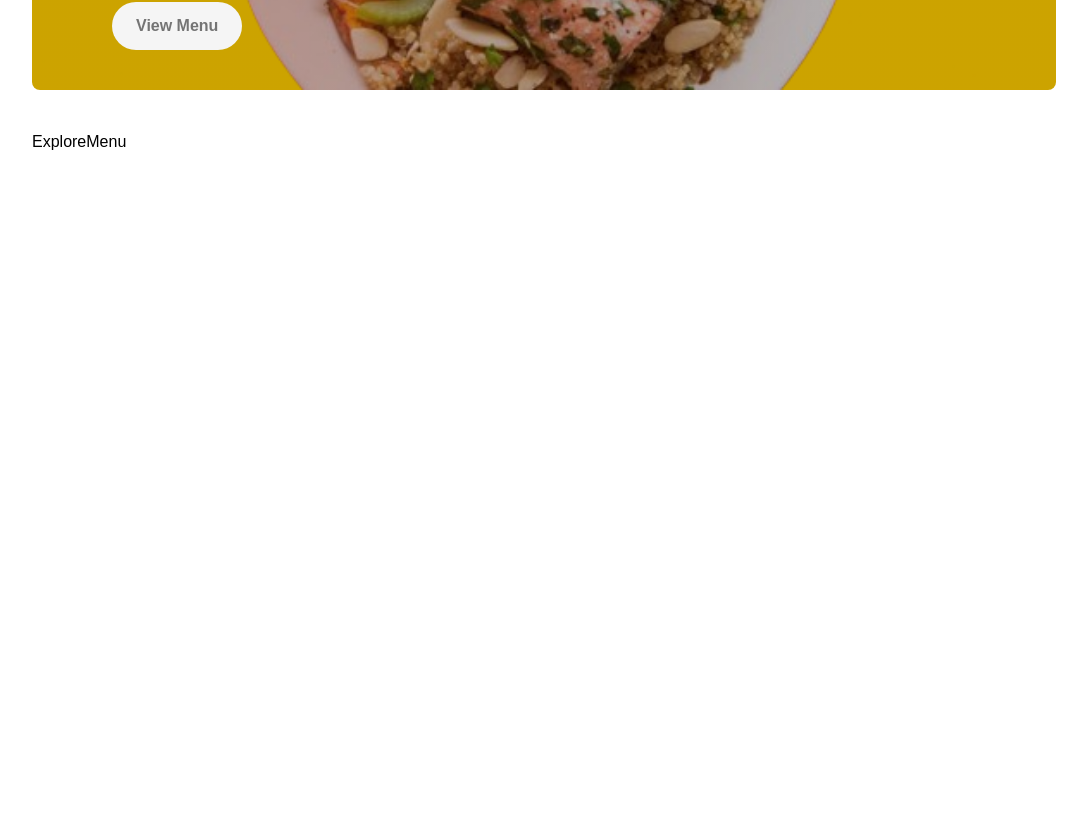
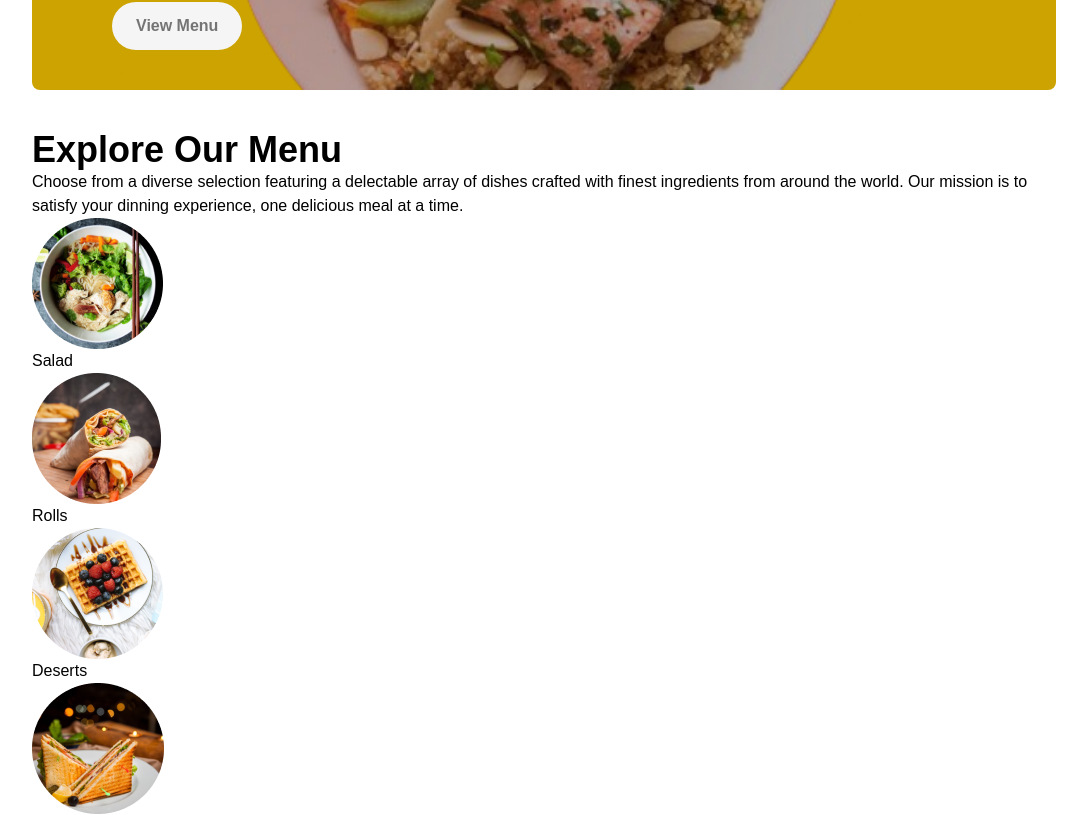
Before and after one commit to mulbahoplanojames/Juba_Spice_House_Web_App, a React (Vite) app in the folder FrontEnd/: page / in a window 1280 px wide. Shown: the part 580-1395 px from the top of the page, without its empty margins (96-1183 px from the left). Before the commit the page ends 800 px from the top, so only its background shows below. Built offline with nearby package versions, Linux system fonts and the light colour scheme; the HTML template or start-up script is replaced by a standard one.

Commit message:
95% done with the home hero section and 97% done with the navbar

```diff
--- a/FrontEnd/src/Components/Explore_Menu/ExploreMenu.jsx
+++ b/FrontEnd/src/Components/Explore_Menu/ExploreMenu.jsx
@@ -1,5 +1,29 @@
+import { menu_list } from "../../data/assets";
+
 const ExploreMenu = () => {
-	return <div>ExploreMenu</div>;
+	return (
+		<>
+			<div className=''>
+				<h1 className='text-4xl font-bold '>Explore Our Menu</h1>
+				<p className=''>
+					Choose from a diverse selection featuring a delectable array of dishes
+					crafted with finest ingredients from around the world. Our mission is
+					to satisfy your dinning experience, one delicious meal at a time.
+				</p>
+				<div className=''>
+					{
+						/* Mapping through the menu items */
+						menu_list.map((item, index) => (
+							<div key={index} className=''>
+								<img src={item.menu_image} alt='menu images' className='' />
+								<p>{item.menu_name}</p>
+							</div>
+						))
+					}
+				</div>
+			</div>
+		</>
+	);
 };
 
 export default ExploreMenu;
```
